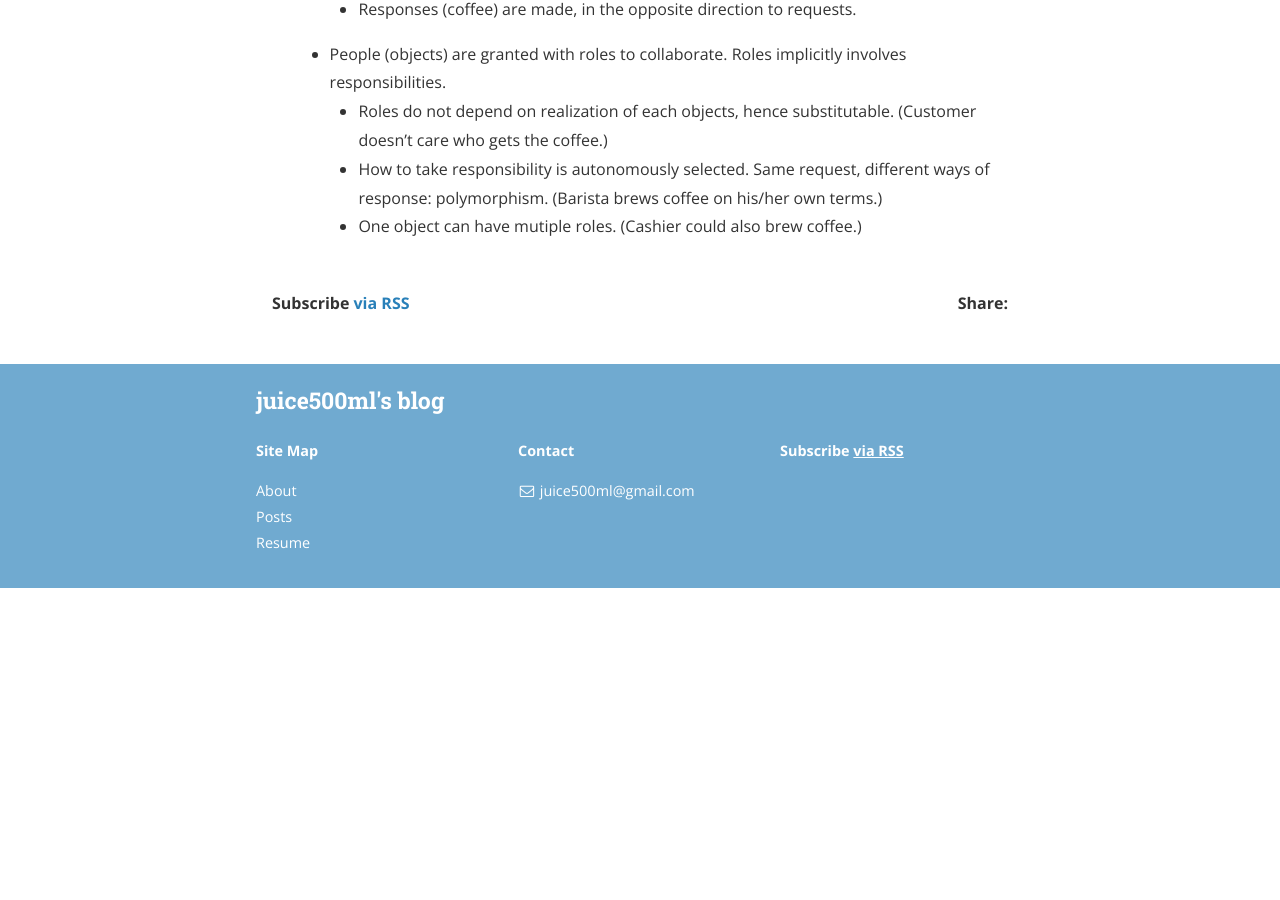
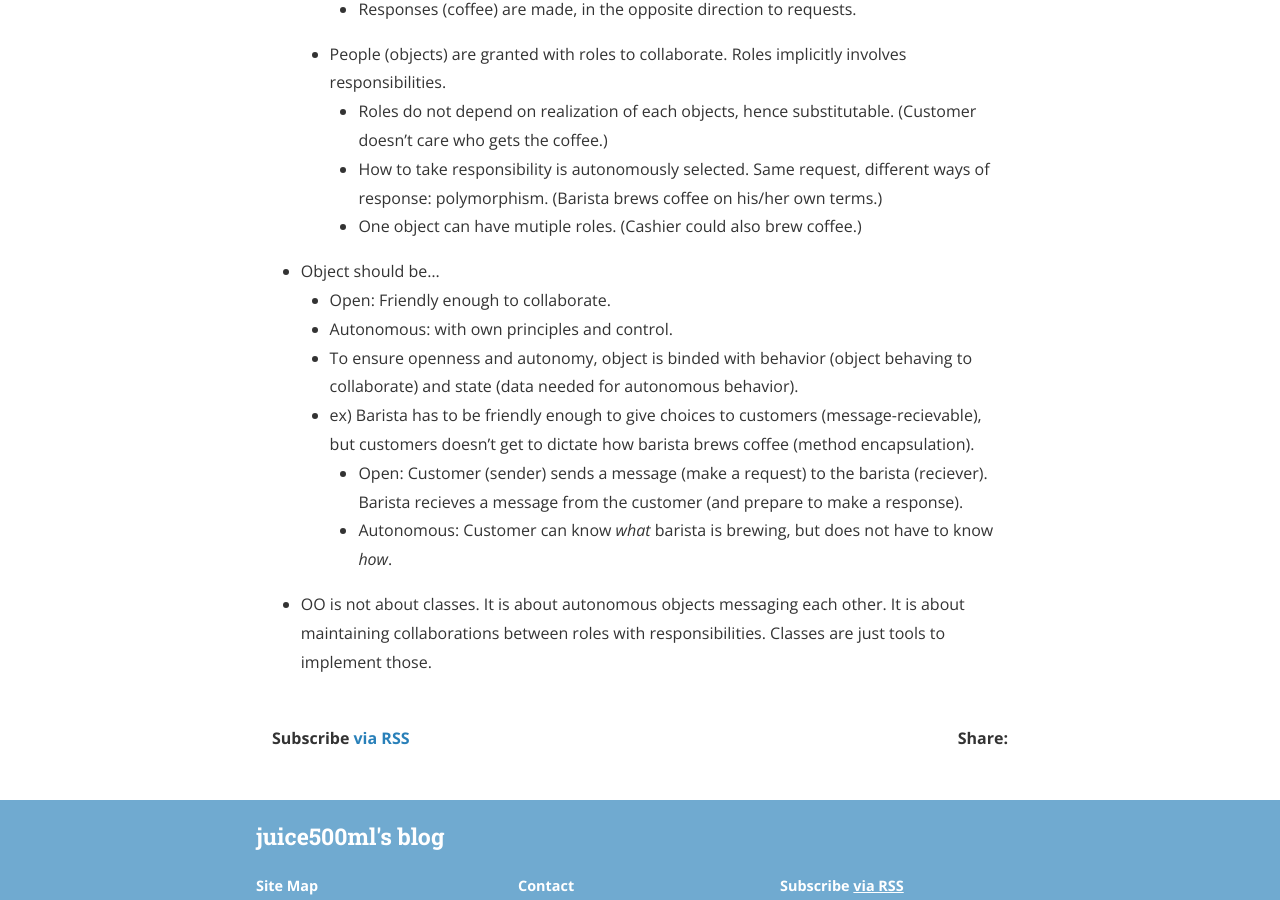
Before and after one commit to juice500ml/juice500ml.github.io, a Jekyll site: the page built from _posts/2019-02-16-The-Essense-of-Object-Orientation.markdown, in a window 1280 px wide and 900 px high, scrolled down 1844 px. Built offline with Jekyll 4.4.1, drawn with Linux system fonts in a browser that asks for light colours; nearby versions of some CDN libraries; before the commit the page ends 2432 px from its top, so only the background shows below that.

Commit message:
Post 2019-02-16-The-Essense-of-Object-Orientation.markdown upload from Editorial

```diff
--- a/_posts/2019-02-16-The-Essense-of-Object-Orientation.markdown
+++ b/_posts/2019-02-16-The-Essense-of-Object-Orientation.markdown
@@ -38,3 +38,11 @@ This is a summary of the book [The Essense of Object-Orientation: Roles, Respons
 		- Roles do not depend on realization of each objects, hence substitutable. (Customer doesn’t care who gets the coffee.)
 		- How to take responsibility is autonomously selected. Same request, different ways of response: polymorphism. (Barista brews coffee on his/her own terms.)
 		- One object can have mutiple roles. (Cashier could also brew coffee.)
+- Object should be...
+	- Open: Friendly enough to collaborate.
+	- Autonomous: with own principles and control.
+	- To ensure openness and autonomy, object is binded with behavior (object behaving to collaborate) and state (data needed for autonomous behavior).
+	- ex) Barista has to be friendly enough to give choices to customers (message-recievable), but customers doesn’t get to dictate how barista brews coffee (method encapsulation).
+		- Open: Customer (sender) sends a message (make a request) to the barista (reciever). Barista recieves a message from the customer (and prepare to make a response).
+		- Autonomous: Customer can know *what* barista is brewing, but does not have to know *how*.
+- OO is not about classes. It is about autonomous objects messaging each other. It is about maintaining collaborations between roles with responsibilities. Classes are just tools to implement those.
```
